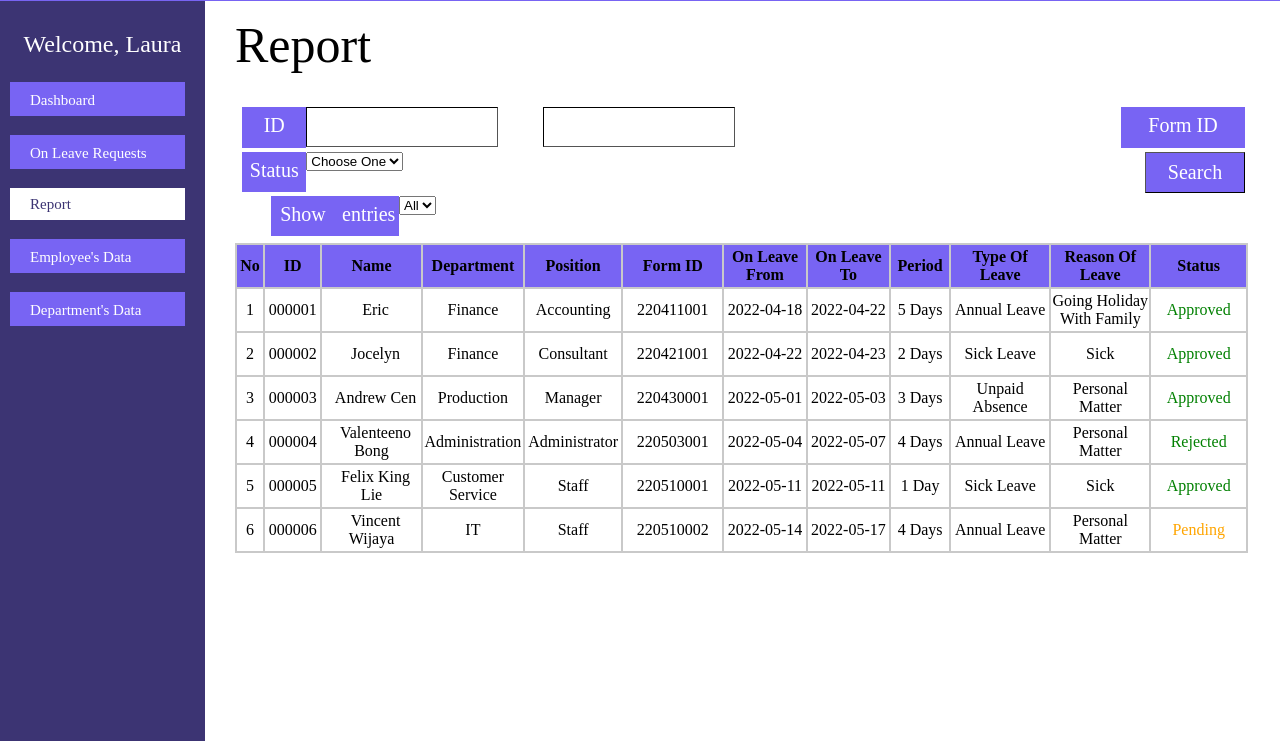
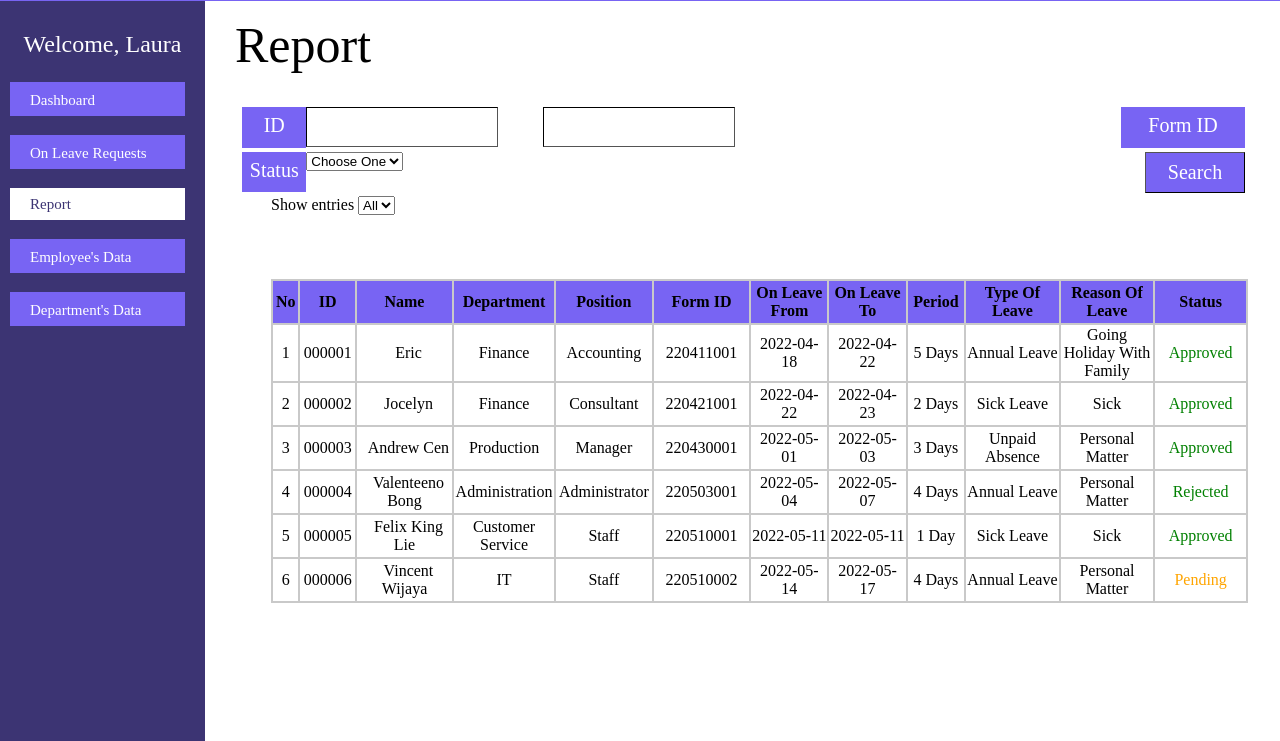
Before and after one commit to jocelyntong9/Permit, a PHP site: page /admin/admin_report/admin_report.php in a window 1280 px wide. Shown: the part 59-800 px from the top of the page. Run offline with PHP 8.4, Linux system fonts and the light colour scheme; the visitor is signed in with stand-in values (Sample User, id 1); data comes from the database, SQL or seed files in the repository; some libraries are stand-ins or nearby versions; some web fonts are replaced.

Commit message:
Add files via upload

```diff
--- a/permit/admin/admin_report/admin_report.php
+++ b/permit/admin/admin_report/admin_report.php
@@ -56,6 +56,7 @@
                     </td>
                     <td>
                         <td>
+
                             <input type="number" class="search" id="filter_formid" name="filter_formid">
                             <label for="Form ID">Form ID</label>
                         </td>
@@ -86,17 +87,17 @@
         <br>
         <br>
         <div class="showentries">
-            <label class="show">Show</label>
+            <div class="show">Show entries</label>
             <select class="dropdown">
                 <option disabled selected>All</option>
                 <option value=>1</option>
                 <option value=>10</option>
                 <option value=>50</option>
             </select>
-            <label class="entries">entries</label>
         </div>
         <br>
-
+        <br>
+        <br>
         <div class= "tabel">
             <table border="1" bordercolor="#c9c9c9" width="100%" cellspacing ="0">
             <tr bgcolor="#7864F3">
```
